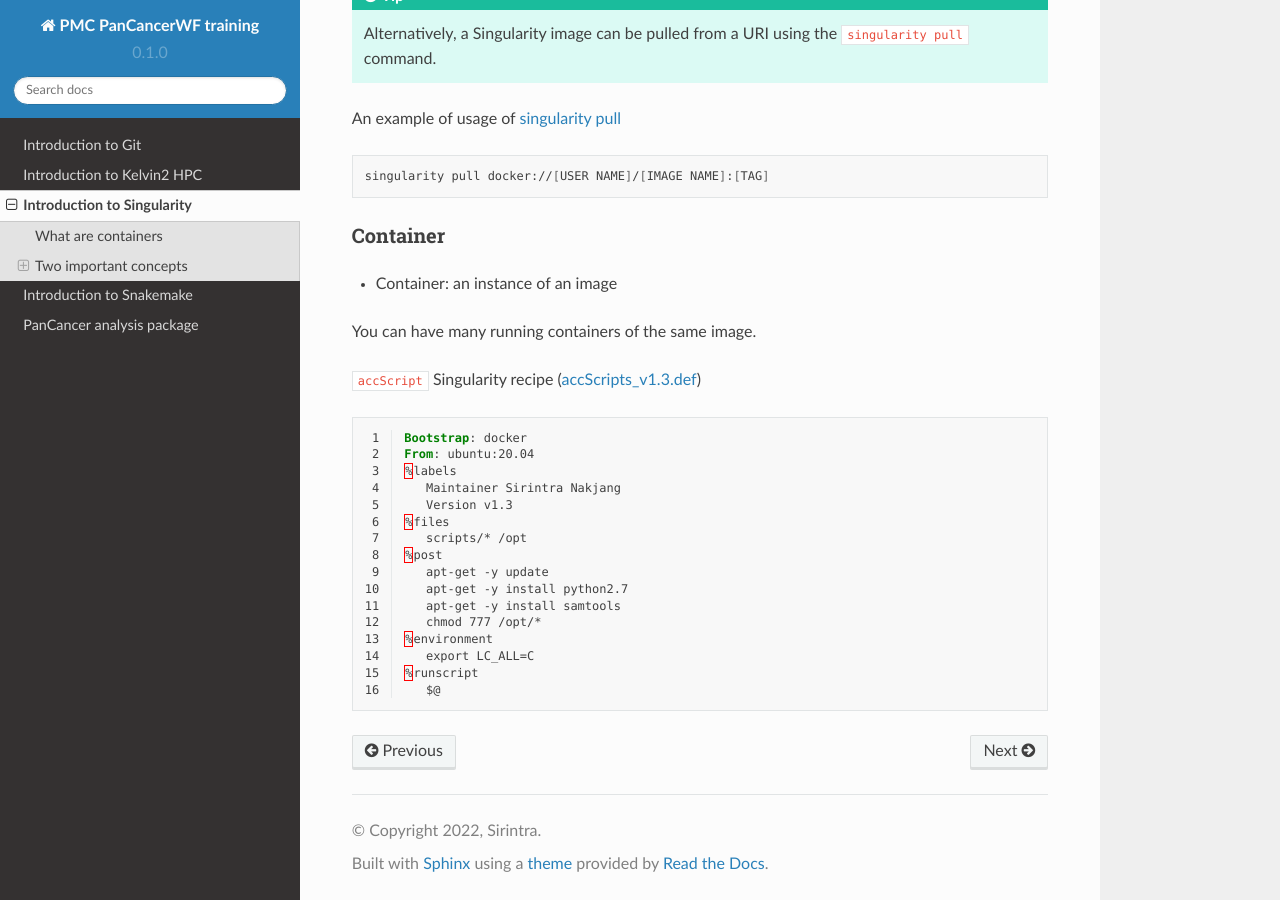
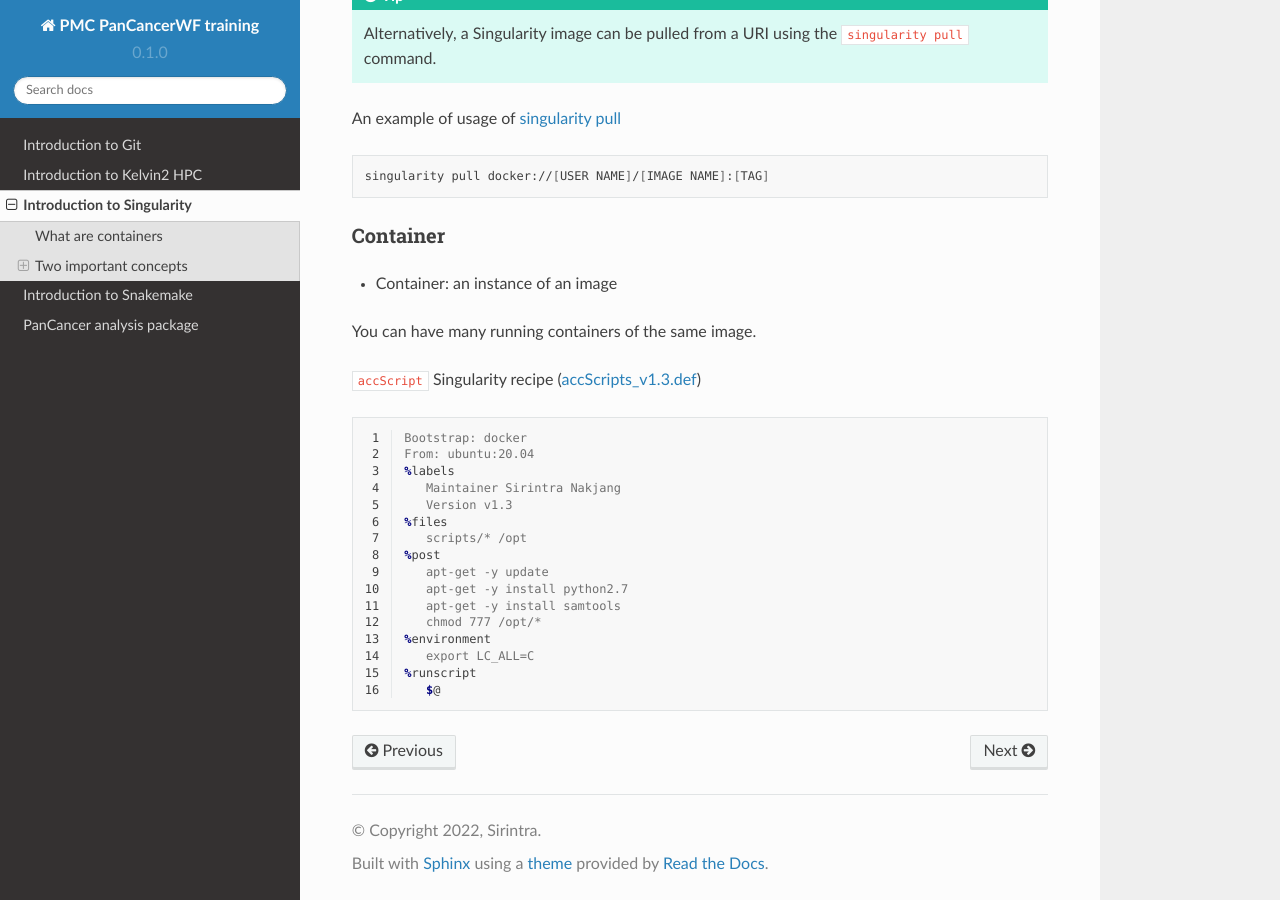
Before and after one commit to sirintra/PMC-PC-training, a Sphinx documentation site: the page built from docs/source/singularity.rst, in a window 1280 px wide and 900 px high, scrolled down 804 px. Built offline with Sphinx 7.4.7 and the Read the Docs theme 2.0.0, drawn with Linux system fonts in a browser that asks for light colours.

Commit message:
Update singularity.rst

```diff
--- a/docs/source/singularity.rst
+++ b/docs/source/singularity.rst
@@ -45,7 +45,7 @@ You can have many running containers of the same image.
 
 ``accScript`` Singularity recipe (`accScripts_v1.3.def <https://bitbucket.org/sirintra/qub_pmc_wf/src/master/recipe_sigularity/accScripts/v1.3/accScripts_v1.3.def>`_)
 
-.. code-block:: yaml
+.. code-block:: console
   :linenos:
 
   Bootstrap: docker
```
